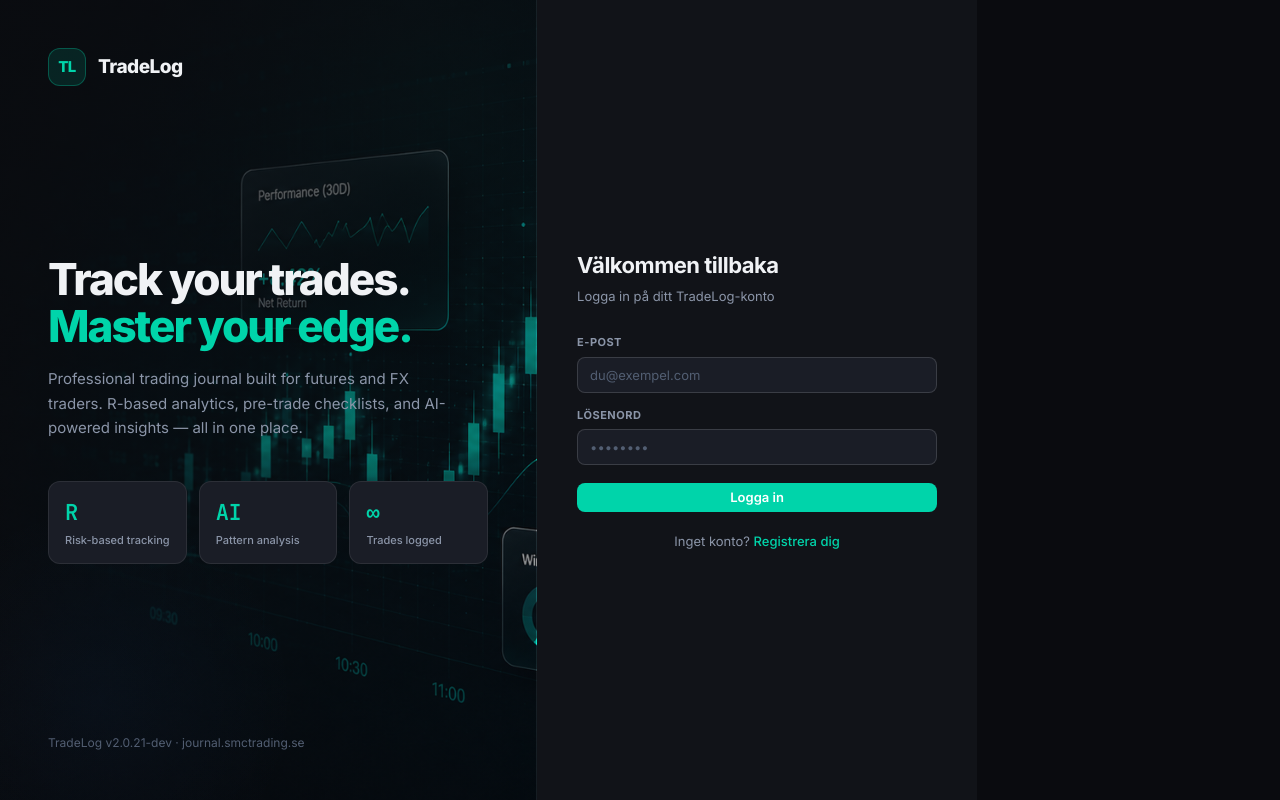
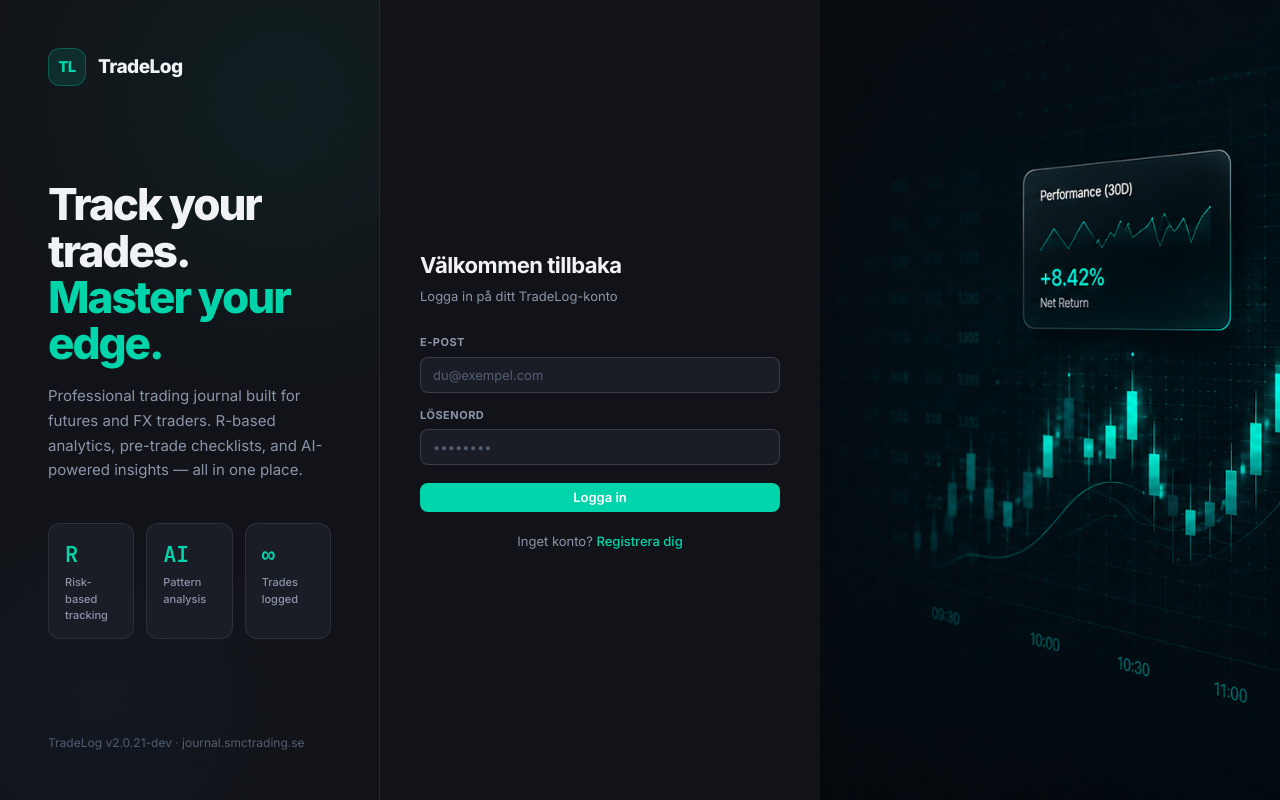
Before and after one commit to henriksiverhall/SMC-Trading-Journal, a React (Vite) app: page / in a window 1280 px wide. Built offline with nearby package versions, Linux system fonts and the light colour scheme; no server answers; the database is empty.

Commit message:
v2.0.21-dev – AuthPage: bild i höger panel, 3-kolumns helskärmslayout

```diff
--- a/src/pages/AuthPage.jsx
+++ b/src/pages/AuthPage.jsx
@@ -52,22 +52,12 @@
   }
 
   return (
-    <div className="auth-page">
+    <div className="auth-page" style={{
+      position: 'fixed', inset: 0, zIndex: 200,
+      display: 'grid', gridTemplateColumns: '380px 440px 1fr',
+    }}>
       {/* Hero panel */}
-      <div className="auth-hero" style={heroUrl ? {
-        backgroundImage: `url(${heroUrl})`,
-        backgroundSize: 'cover',
-        backgroundPosition: 'center',
-        backgroundRepeat: 'no-repeat',
-      } : undefined}>
-        {/* Overlay för läsbarhet när bild är aktiv */}
-        {heroUrl && (
-          <div style={{
-            position: 'absolute', inset: 0,
-            background: 'linear-gradient(135deg, rgba(10,12,16,0.82) 0%, rgba(10,12,16,0.55) 60%, rgba(10,12,16,0.3) 100%)',
-            zIndex: 0,
-          }} />
-        )}
+      <div className="auth-hero">
 
         <div className="auth-hero-logo">
           <div className="auth-hero-logo-icon">TL</div>
@@ -108,6 +98,7 @@
 
       {/* Auth panel */}
       <div className="auth-panel">
+        <div>
         {mode === 'confirm' ? (
           <div style={{ textAlign: 'center', padding: '40px 0' }}>
             <div style={{ fontSize: 48, marginBottom: 16 }}>📬</div>
@@ -186,6 +177,23 @@
           </>
         )}
       </div>
+      </div>
+
+      {/* Image panel – fills the right side */}
+      <div style={{
+        position: 'relative',
+        overflow: 'hidden',
+        background: 'var(--bg)',
+        display: 'flex',
+        alignItems: 'center',
+        justifyContent: 'center',
+      }}>
+        {heroUrl ? (
+          <img src={heroUrl} alt="" style={{ width: '100%', height: '100%', objectFit: 'cover', objectPosition: 'center' }} />
+        ) : (
+          <div style={{ color: 'var(--text4)', fontSize: 13 }}>Ingen bild konfigurerad</div>
+        )}
+      </div>
     </div>
   )
 }
```
